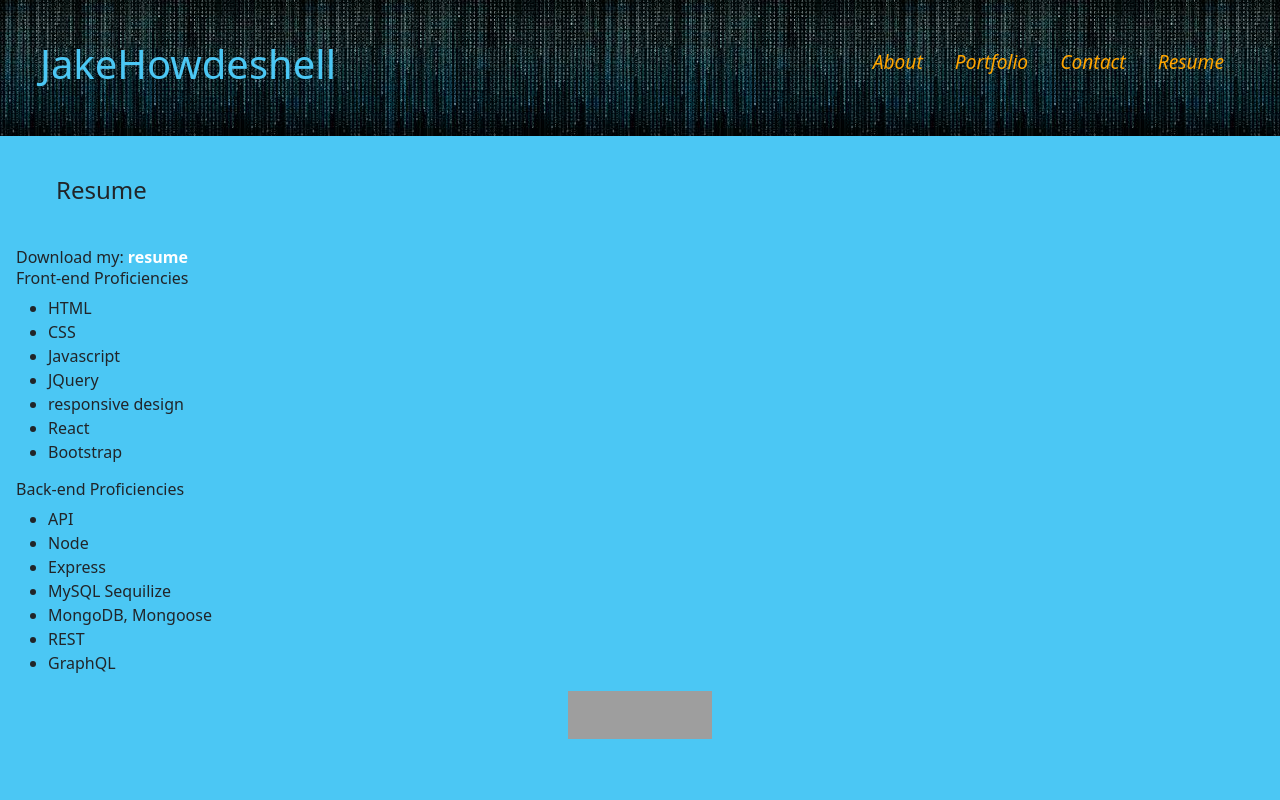
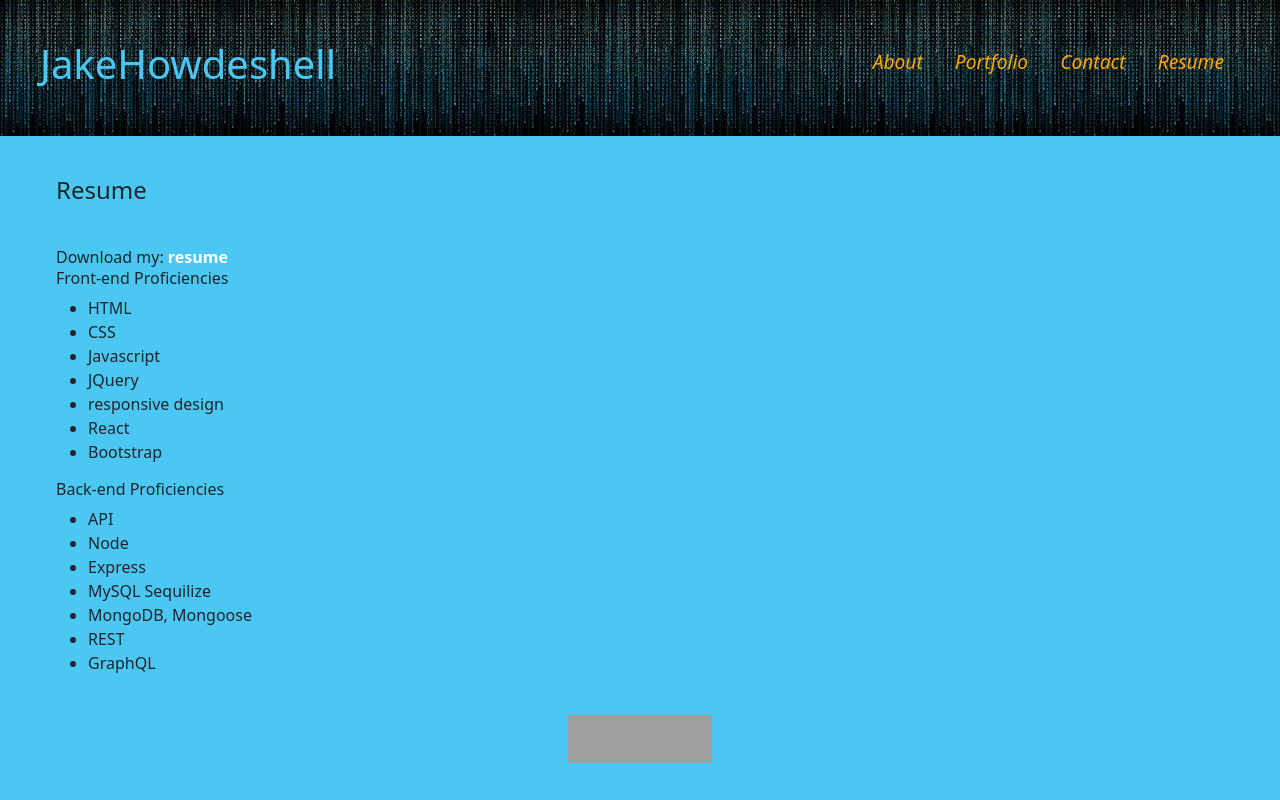
Before and after one commit to JakeHowdeshell/react-portfolio, a React (Vite) app: page /Resume in a window 1280 px wide. Built offline with nearby package versions, Linux system fonts and the light colour scheme; grey boxes are pictures that could not be loaded.

Commit message:
added the class name for styling

```diff
--- a/src/pages/ResumePage.jsx
+++ b/src/pages/ResumePage.jsx
@@ -4,6 +4,7 @@ export default function Resume() {
     return (
       <div>
         <h4 className="page-title">Resume</h4>
+        <div className="profeciencies">
        <DownloadFile/>
        <div>
         <h6>Front-end Proficiencies</h6><ul>
@@ -27,6 +28,7 @@ export default function Resume() {
         <li>GraphQL</li>
        </ul>
        </div>
+       </div>
       </div>
     );
   }
```
